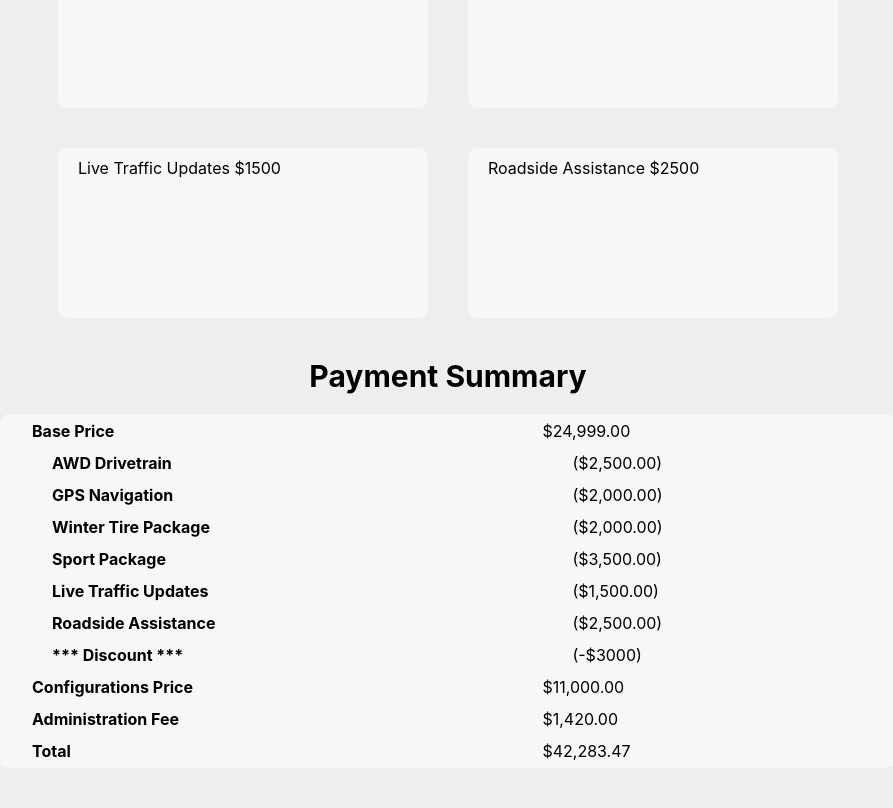
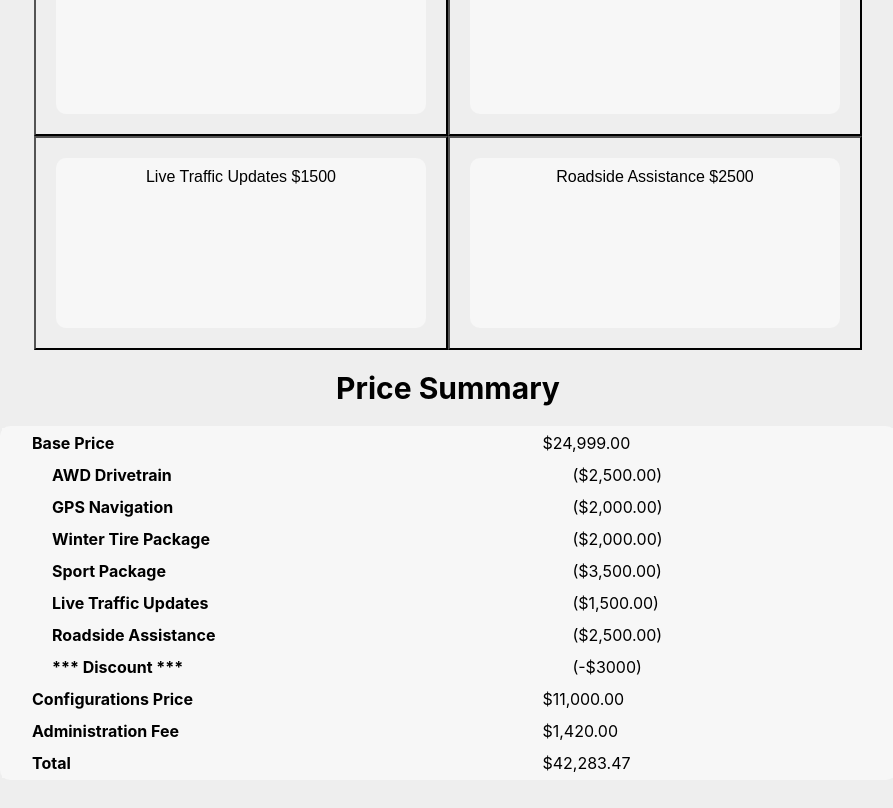
Before and after one commit to j-nny/skyprep, a React (Create React App) app: page / in a window 1280 px wide. Shown: the part 1080-1888 px from the top of the page, without its empty margins (192-1085 px from the left). Built offline with nearby package versions, Linux system fonts and the light colour scheme.

Commit message:
add onClick to config options

```diff
--- a/src/App.js
+++ b/src/App.js
@@ -46,12 +46,14 @@ const addToCart = (item) => {
 // Creates a checkbox component for each option listed
 const createAddOnOptions = addOnOptions.map(option => {
   return (
-    <AddOns
-      label={option.add_on}
-      price={option.price}
-      key={option.id}
-      onClick={() => addToCart(option.add_on)}
-    />
+    <button>
+      <AddOns
+        label={option.add_on}
+        price={option.price}
+        key={option.id}
+        id={option.id}
+      />
+    </button>
   )
 })
 
@@ -72,11 +74,9 @@ function App() {
         {createAddOnOptions}
       </div>
       <br />
-      <h2 className="heading">Payment Summary</h2>
+      <h2 className="heading">Price Summary</h2>
       <br />
-      <div className="summary">
         <Summary />
-      </div>
     </main>
   );
 }
--- a/src/components/AddOns.js
+++ b/src/components/AddOns.js
@@ -2,19 +2,15 @@ import React from 'react';
 
 import '../styles/addOns.css'
 
+const addToCart = (label) => {
+  console.log(label)
+}
+
 // checkbox component for given option
-function AddOns({ label, isSelected, price, id }) {
+function AddOns({ label, price, id }) {
   return (
-    <div className="add-on--option">
-      {/* <label>
-        <input
-          type="checkbox"
-          name={label}
-          key={id}
-          isSelected={isSelected}
-        /> */}
-        <span className="add-on--name">{label} ${price}</span>
-      {/* </label> */}
+    <div className="add-on--option" onClick={() => addToCart(id)}>
+      <span className="add-on--name">{label} ${price}</span>
     </div>
   )
 }
--- a/src/components/Summary.js
+++ b/src/components/Summary.js
@@ -22,15 +22,14 @@ function Summary() {
   const totalPrice = calcTotalPrice(addOnOptions)
 
   return (
+    <div className="summary">
       <table className="summary-content">
         <tbody>
           <tr>
             <th className="payment">Base Price</th>
             <td className="payment-price">${basePrice.toFixed(2).replace(/\d(?=(\d{3})+\.)/g, '$&,')}</td>
           </tr>
-        {/* <br /> */}
           {configs}
-        {/* <br /> */}
           { configPrice <= discConfigPrice ? null :
             <tr>
               <th className="payment--config">*** Discount ***</th>
@@ -40,7 +39,6 @@ function Summary() {
             <th className="payment">Configurations Price</th>
             <td className="payment-price">${discConfigPrice.toFixed(2).replace(/\d(?=(\d{3})+\.)/g, '$&,')}</td>
           </tr>
-        {/* <br /> */}
           <tr>
             <th className="payment">Administration Fee</th>
             <td className="payment-price">${adminFee.toFixed(2).replace(/\d(?=(\d{3})+\.)/g, '$&,')}</td>
@@ -51,6 +49,7 @@ function Summary() {
           </tr>
         </tbody>
       </table>
+    </div>
   )
 }
 
```
Lines whose indentation alone changed are shown as unchanged.
